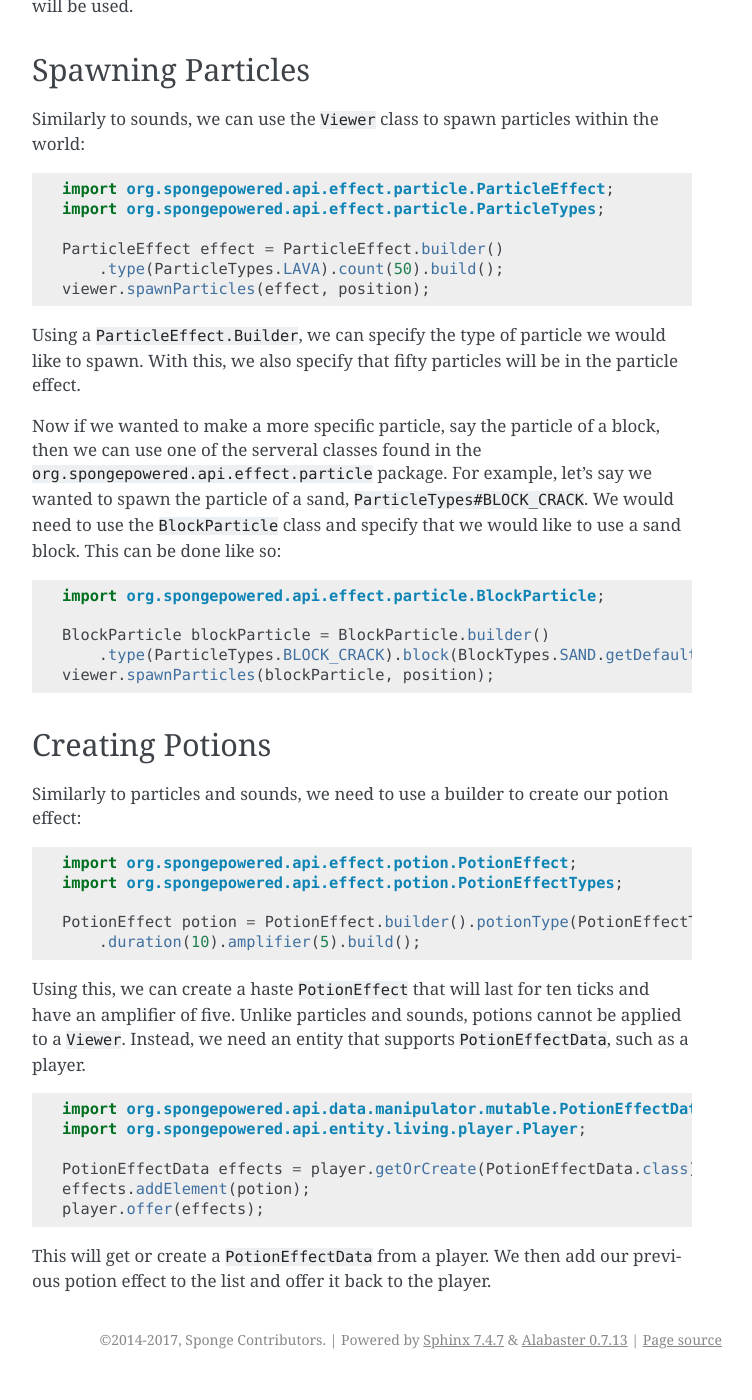
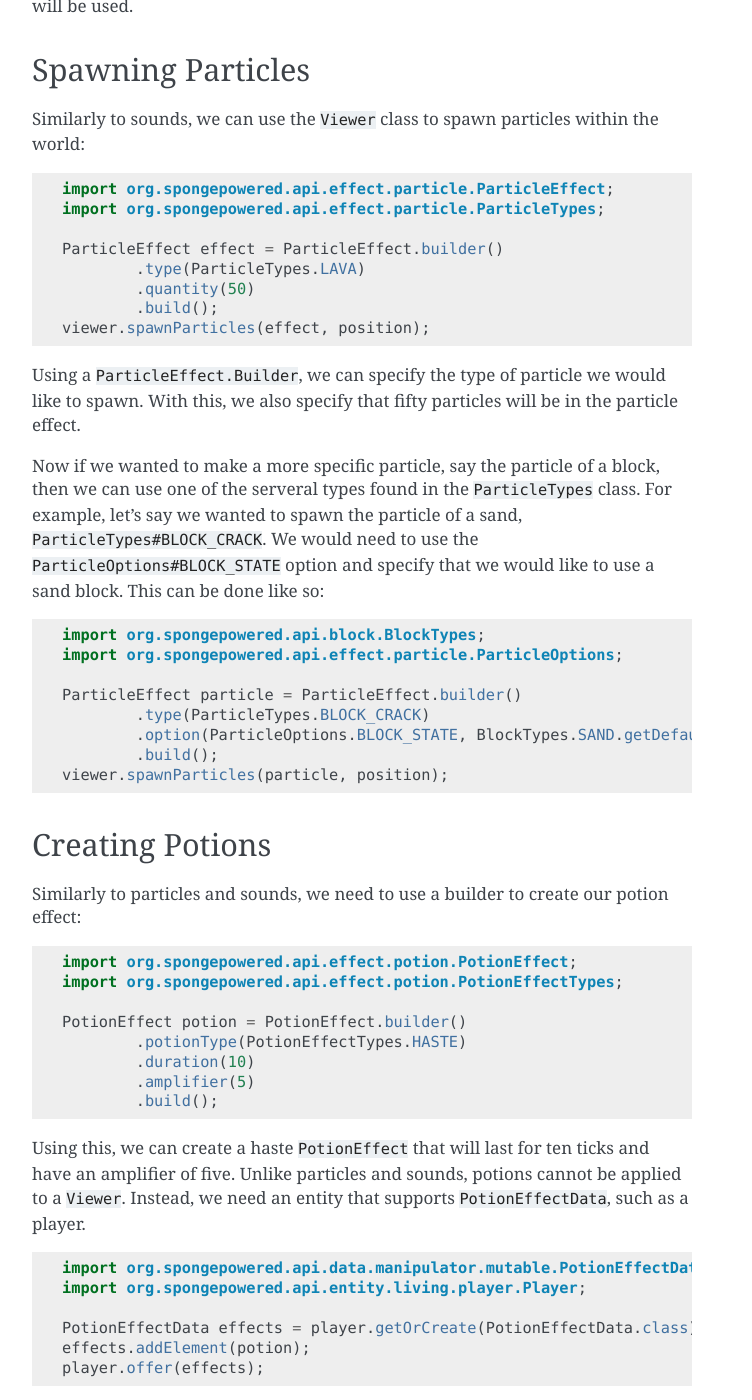
Before and after one commit to SpongePowered/SpongeDocs, a Sphinx documentation site: the page built from source/plugin/effects.rst, in a window 1280 px wide and 1400 px high, scrolled down 1017 px. Shown: the whole window, without its empty margins (388-1140 px from the left). Built offline with Sphinx 7.4.7, drawn with Linux system fonts in a browser that asks for light colours; pages that are not in the unit, such as notebooks, are missing from menus; cross-references to code outside the pages are shown as plain code; before the commit the page ends 2396 px from its top, so only the background shows below that.

Commit message:
Update Effects page

```diff
--- a/source/plugin/effects.rst
+++ b/source/plugin/effects.rst
@@ -5,8 +5,8 @@
 .. javadoc-import::
     org.spongepowered.api.data.manipulator.mutable.PotionEffectData
     org.spongepowered.api.effect.Viewer
-    org.spongepowered.api.effect.particle.BlockParticle
     org.spongepowered.api.effect.particle.ParticleEffect.Builder
+    org.spongepowered.api.effect.particle.ParticleOptions
     org.spongepowered.api.effect.particle.ParticleTypes
     org.spongepowered.api.effect.potion.PotionEffect
     org.spongepowered.api.effect.sound.PitchModulation
@@ -63,24 +63,29 @@
     import org.spongepowered.api.effect.particle.ParticleTypes;
 
     ParticleEffect effect = ParticleEffect.builder()
-        .type(ParticleTypes.LAVA).count(50).build();
+            .type(ParticleTypes.LAVA)
+            .quantity(50)
+            .build();
     viewer.spawnParticles(effect, position);
 
 Using a :javadoc:`ParticleEffect.Builder`, we can specify the type of particle we
 would like to spawn. With this, we also specify that fifty particles will be in the particle effect.
 
 Now if we wanted to make a more specific particle, say the particle of a block, then we can use one of the serveral
-classes found in the :javadoc:`org.spongepowered.api.effect.particle` package. For example, let's say we wanted to
-spawn the particle of a sand, :javadoc:`ParticleTypes#BLOCK_CRACK`. We would need to use the :javadoc:`BlockParticle`
-class and specify that we would like to use a sand block. This can be done like so:
+types found in the :javadoc:`ParticleTypes` class. For example, let's say we wanted to spawn the particle of a sand,
+:javadoc:`ParticleTypes#BLOCK_CRACK`. We would need to use the :javadoc:`ParticleOptions#BLOCK_STATE`
+option and specify that we would like to use a sand block. This can be done like so:
 
 .. code-block:: java
 
-    import org.spongepowered.api.effect.particle.BlockParticle;
+    import org.spongepowered.api.block.BlockTypes;
+    import org.spongepowered.api.effect.particle.ParticleOptions;
 
-    BlockParticle blockParticle = BlockParticle.builder()
-        .type(ParticleTypes.BLOCK_CRACK).block(BlockTypes.SAND.getDefaultState()).build();
-    viewer.spawnParticles(blockParticle, position);
+    ParticleEffect particle = ParticleEffect.builder()
+            .type(ParticleTypes.BLOCK_CRACK)
+            .option(ParticleOptions.BLOCK_STATE, BlockTypes.SAND.getDefaultState())
+            .build();
+    viewer.spawnParticles(particle, position);
 
 Creating Potions
 ================
@@ -92,8 +97,11 @@
     import org.spongepowered.api.effect.potion.PotionEffect;
     import org.spongepowered.api.effect.potion.PotionEffectTypes;
 
-    PotionEffect potion = PotionEffect.builder().potionType(PotionEffectTypes.HASTE)
-        .duration(10).amplifier(5).build();
+    PotionEffect potion = PotionEffect.builder()
+            .potionType(PotionEffectTypes.HASTE)
+            .duration(10)
+            .amplifier(5)
+            .build();
 
 Using this, we can create a haste :javadoc:`PotionEffect` that will last for ten ticks and have an amplifier of five.
 Unlike particles and sounds, potions cannot be applied to a ``Viewer``. Instead, we need an entity that supports
```
